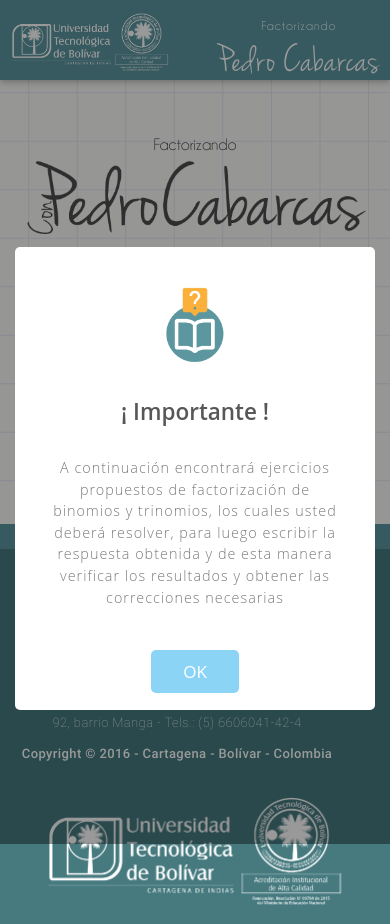
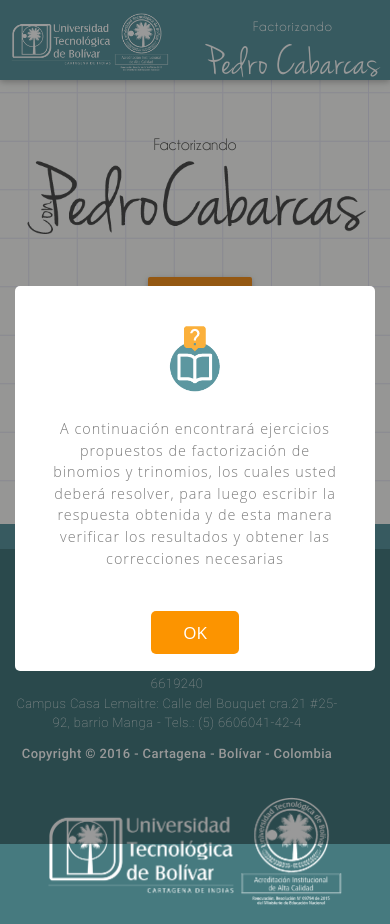
Before and after one commit to ceadUTB/factorizacion, a website: page index.html in a window 390 px wide. Drawn offline with Linux system fonts and the light colour scheme.

Commit message:
Cambio color botones de sweet alert

```diff
--- a/css/general.css
+++ b/css/general.css
@@ -80,7 +80,7 @@
 }
 
 #mobile_nav{
-    font-size: 130%;
+    font-size: 140%;
 }
 
 /* Navbar dropdown*/
--- a/js/binomios.js
+++ b/js/binomios.js
@@ -105,7 +105,8 @@
                 title: "Error",
                 text: valor,
                 type: tipo,
-                timer: 5000 //4 segundos
+                timer: 5000, //5 segundos
+                confirmButtonColor: "#FC9400"
             });
         }else{
             swal("Bien hecho!", valor, tipo);
--- a/js/init.js
+++ b/js/init.js
@@ -11,13 +11,15 @@
     var style = 'line-height: 1.5em; font-weight: 200; letter-spacing: 1px; font-size: 0.9em; padding: 0 15px;';
 
     swal({
-        title: "<small>¡ Importante !</small> ",
+        title: "",
         text: "<p style='"+ style +"'> A continuación encontrará ejercicios propuestos de factorización de binomios y trinomios, \n\
             los cuales usted deberá resolver, para luego escribir la respuesta\n\
             obtenida y de esta manera verificar los resultados y obtener las correcciones\n\
             necesarias </p>",
         html: true,
-        imageUrl: "img/ayuda.png"
+        confirmButtonColor: "#FC9400",
+        imageUrl: "img/ayuda.png",
+        imageSize: "70x70"
     });
 }
 
```
